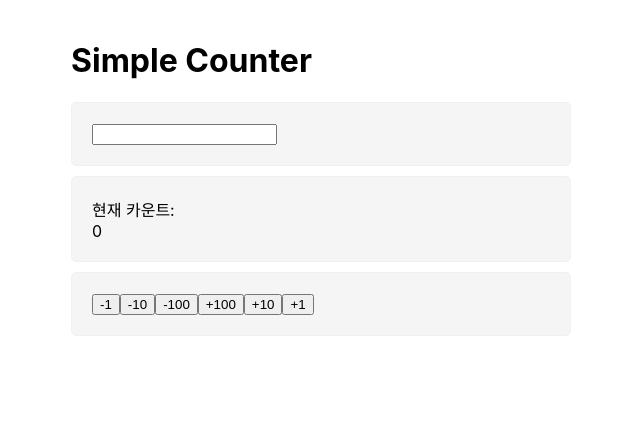
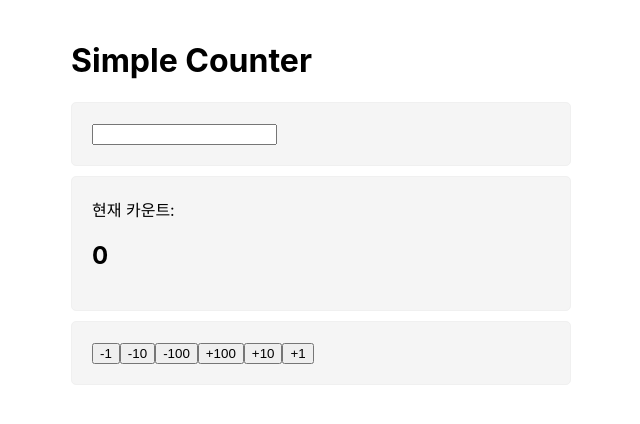
Before and after one commit to gyeonggumun/study_simple_counter, a React (Create React App) app: page / in a window 1280 px wide. Shown: the top 424 px of the page, without its empty margins (319-959 px from the left). Built offline with nearby package versions, Linux system fonts and the light colour scheme.

Commit message:
fix: 오타수정

```diff
--- a/src/component/Viewer.js
+++ b/src/component/Viewer.js
@@ -2,7 +2,7 @@ const Viewer = ({count}) => {
     return (
         <div>
             <div>현재 카운트: </div>
-            <hi>{count}</hi>
+            <h1>{count}</h1>
         </div>
     );
 };
```
